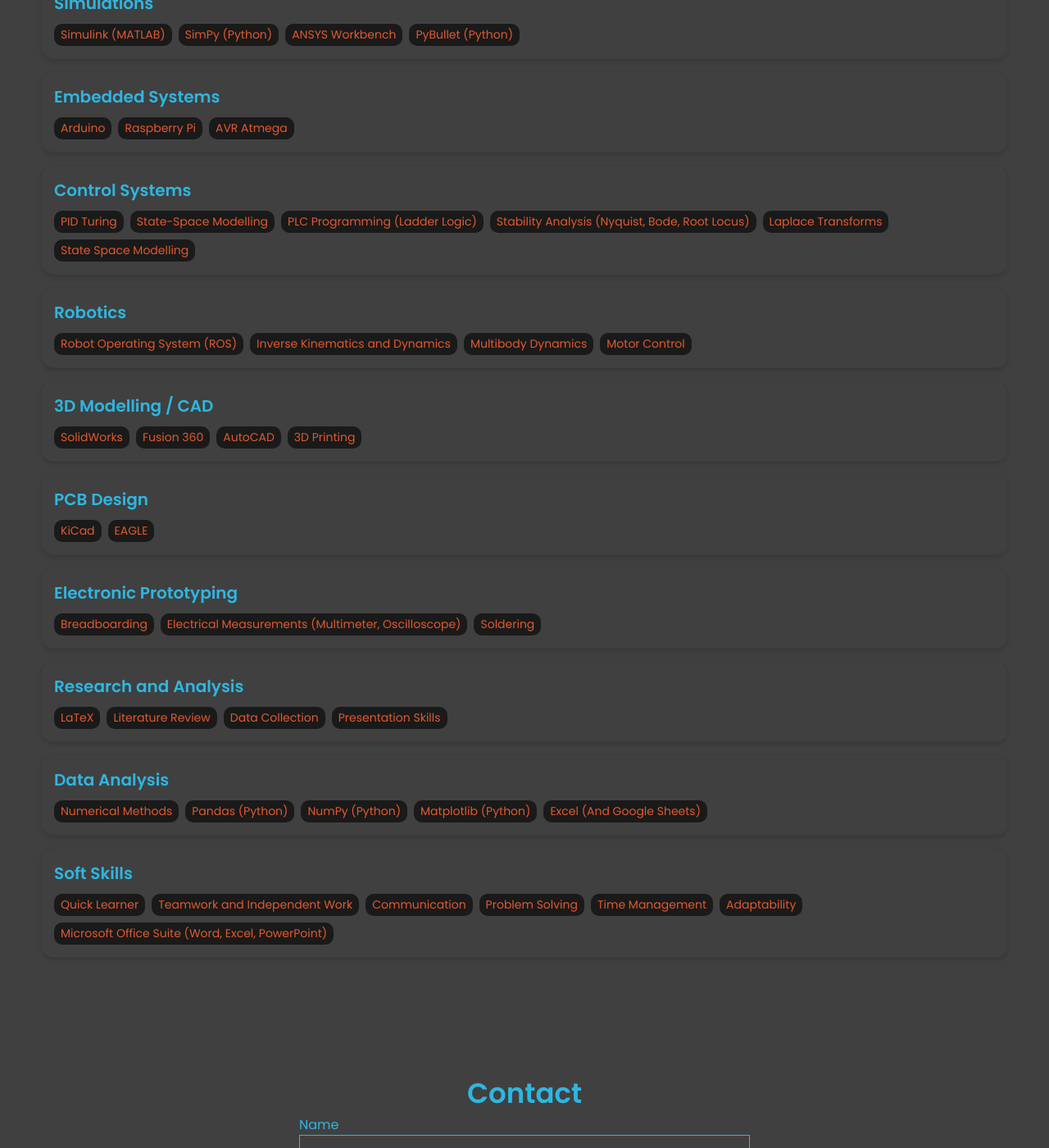
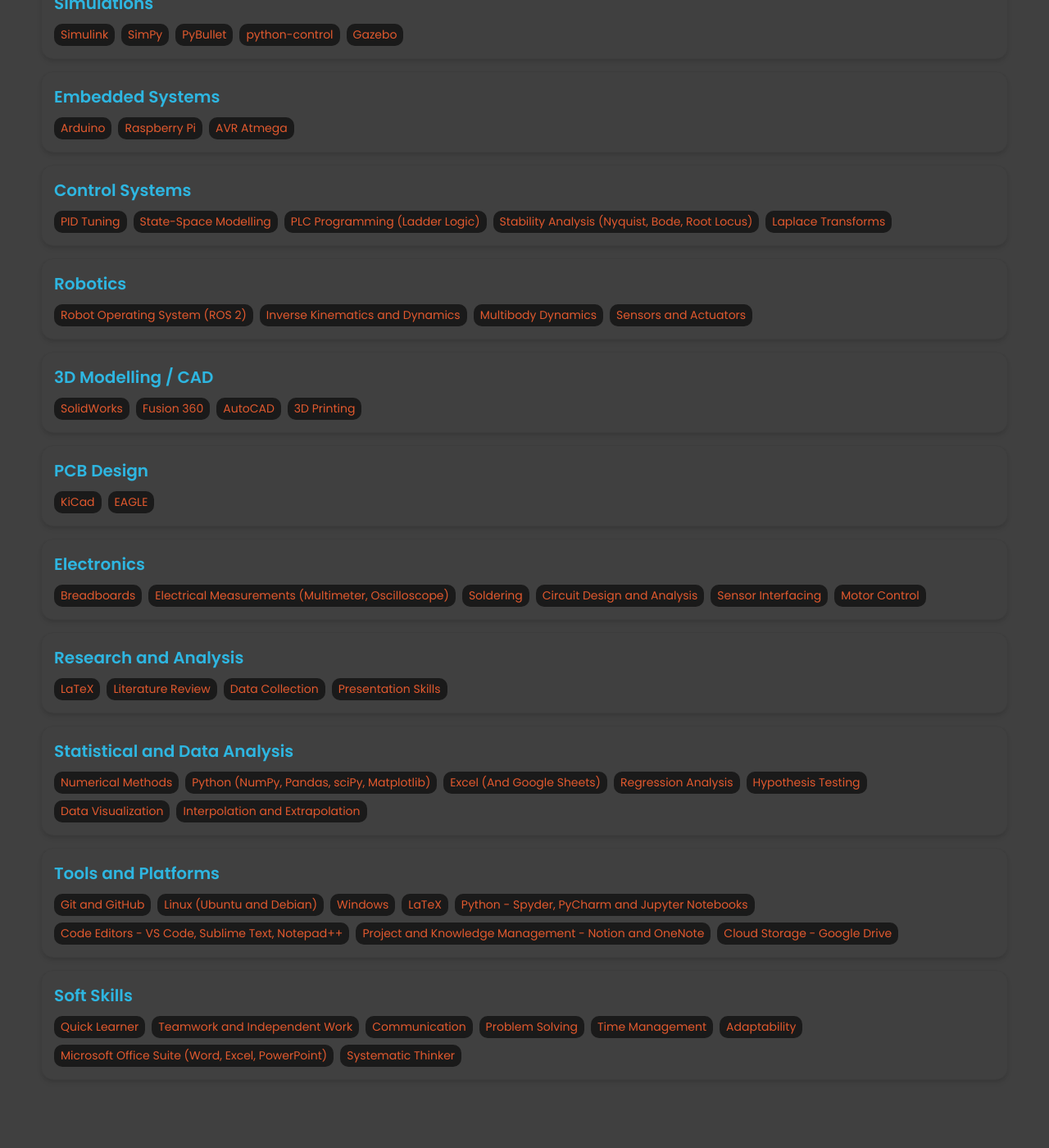
Before and after one commit to jcchincheong-bb/jcchincheong-bb.github.io, a Jekyll site: the page built from index.html, in a window 1280 px wide and 1400 px high, scrolled down 2943 px. Shown: the whole window at 82% size. Built offline with Jekyll 4.4.1, drawn with Linux system fonts in a browser that asks for light colours.

Commit message:
More skills

```diff
--- a/_config.yml
+++ b/_config.yml
@@ -51,10 +51,11 @@
     - LaTeX
   - category: Simulations
     tools:
-    - Simulink (MATLAB)
-    - SimPy (Python)
-    - ANSYS Workbench
-    - PyBullet (Python)
+    - Simulink
+    - SimPy
+    - PyBullet
+    - python-control
+    - Gazebo
   - category: Embedded Systems
     tools:
     - Arduino
@@ -62,18 +63,17 @@
     - AVR Atmega
   - category: Control Systems
     tools:
-    - PID Turing
+    - PID Tuning
     - State-Space Modelling
     - PLC Programming (Ladder Logic)
     - Stability Analysis (Nyquist, Bode, Root Locus)
     - Laplace Transforms
-    - State Space Modelling
   - category: Robotics
     tools:
-    - Robot Operating System (ROS)
+    - Robot Operating System (ROS 2)
     - Inverse Kinematics and Dynamics
     - Multibody Dynamics
-    - Motor Control
+    - Sensors and Actuators
   - category: 3D Modelling / CAD
     tools:
     - SolidWorks
@@ -84,24 +84,39 @@
     tools:
     - KiCad
     - EAGLE
-  - category: Electronic Prototyping
+  - category: Electronics
     tools:
-    - Breadboarding
+    - Breadboards
     - Electrical Measurements (Multimeter, Oscilloscope)
     - Soldering
+    - Circuit Design and Analysis
+    - Sensor Interfacing
+    - Motor Control
   - category: Research and Analysis
     tools:
     - LaTeX
     - Literature Review
     - Data Collection
     - Presentation Skills
-  - category: Data Analysis
+  - category: Statistical and Data Analysis
     tools:
     - Numerical Methods
-    - Pandas (Python)
-    - NumPy (Python)
-    - Matplotlib (Python)
+    - Python (NumPy, Pandas, sciPy, Matplotlib)
     - Excel (And Google Sheets)
+    - Regression Analysis
+    - Hypothesis Testing
+    - Data Visualization
+    - Interpolation and Extrapolation
+  - category: Tools and Platforms
+    tools:
+    - Git and GitHub
+    - Linux (Ubuntu and Debian)
+    - Windows
+    - LaTeX
+    - Python - Spyder, PyCharm and Jupyter Notebooks
+    - Code Editors - VS Code, Sublime Text, Notepad++
+    - Project and Knowledge Management - Notion and OneNote
+    - Cloud Storage - Google Drive
   - category: Soft Skills
     tools:
     - Quick Learner
@@ -111,6 +126,7 @@
     - Time Management
     - Adaptability
     - Microsoft Office Suite (Word, Excel, PowerPoint)
+    - Systematic Thinker
 
 
 # Contact Form Setup. Setup an account and copy over the key. When someone fills out the form, it will be received in your email.
```
